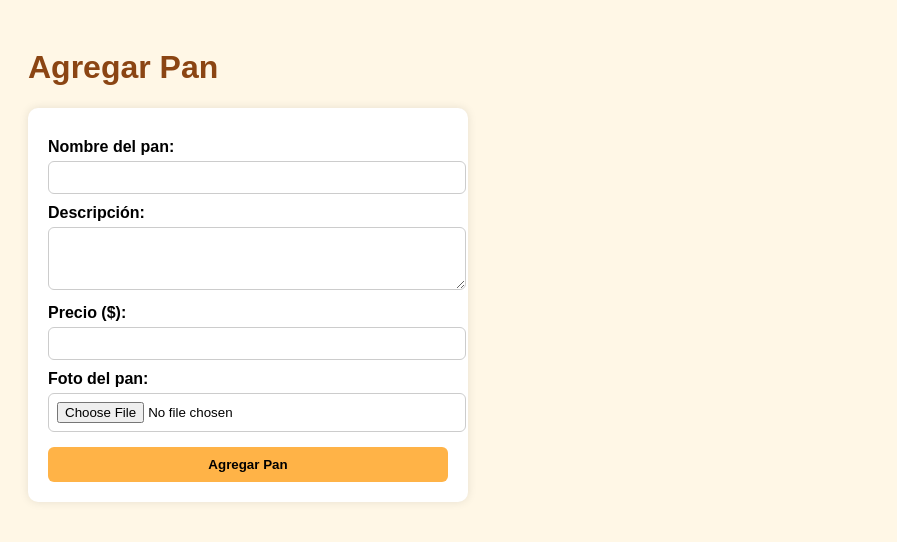
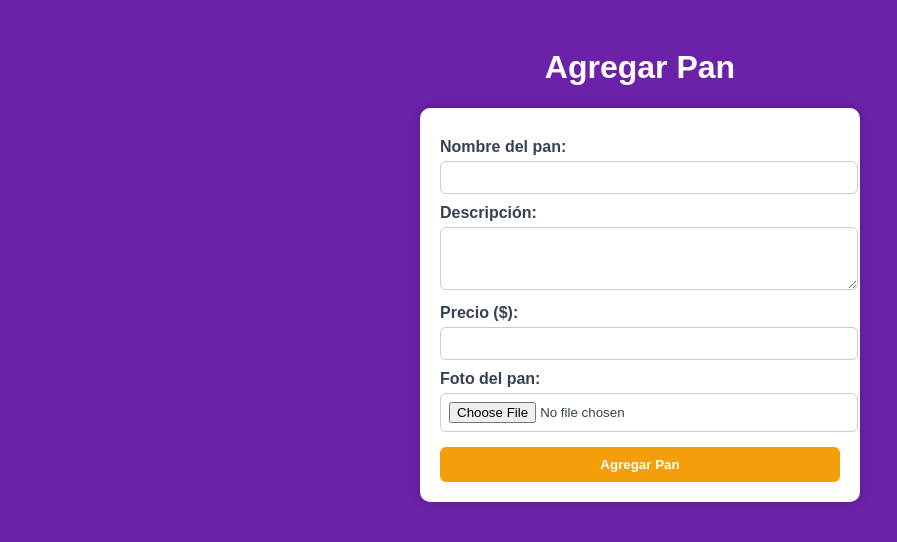
Before and after one commit to VladimirArauz/desesperanza, a website: page public/indexgestionarpanes.html in a window 1280 px wide. Shown: the whole page, without its empty margins (0-897 px from the left). Drawn offline with Linux system fonts and the light colour scheme.

Commit message:
cambio 19

```diff
--- a/public/style.css
+++ b/public/style.css
@@ -1,18 +1,23 @@
-body{
+body {
     background-color: #6B21A8;
+    color: white;
+}
 
-}
-div{
+div {
     background-color: #F59E0B;
     text-align: center;
     margin: auto;
-
+    border-radius: 8px;
+    padding: 15px;
+    margin-bottom: 20px;
 }
 
-div.enlaces{
+div.enlaces {
     background-color: #374151;
     color: white;
-padding: 10px;
+    padding: 15px;
+    border-radius: 8px;
+    box-shadow: 0 4px 8px rgba(0,0,0,0.2);
 }
 
 a{
--- a/public/stylegestionar.css
+++ b/public/stylegestionar.css
@@ -1,19 +1,23 @@
     body {
       font-family: Arial, sans-serif;
-      background-color: #fff7e6;
+      background-color: #6B21A8;
       padding: 20px;
+      color: white;
     }
 
     h1 {
-      color: #8b4513;
+      color: white;
+      text-align: center;
     }
 
     form {
-      background-color: #fff;
+      background-color: white;
       padding: 20px;
       border-radius: 10px;
-      box-shadow: 0 0 10px rgba(0,0,0,0.1);
+      box-shadow: 0 0 10px rgba(0,0,0,0.2);
       max-width: 400px;
+      margin: 0 auto;
+      color: #374151;
     }
 
     label {
@@ -32,17 +36,19 @@
 
     button {
       margin-top: 15px;
-      background-color: #ffb347;
+      background-color: #F59E0B;
       border: none;
       padding: 10px;
       width: 100%;
       border-radius: 6px;
       cursor: pointer;
       font-weight: bold;
+      color: white;
+      transition: background-color 0.3s;
     }
 
     button:hover {
-      background-color: #ffa500;
+      background-color: #6B21A8;
     }
 
     .card {
--- a/public/stylepanes.css
+++ b/public/stylepanes.css
@@ -1,13 +1,14 @@
     body {
       font-family: "Poppins", sans-serif;
-      background-color: #fff7e6;
+      background-color: #6B21A8;
       margin: 0;
       padding: 20px;
+      color: white;
     }
 
     h1 {
       text-align: center;
-      color: #8b4513;
+      color: white;
       margin-bottom: 30px;
     }
 
@@ -20,9 +21,9 @@
     }
 
     .pan {
-      background-color: #fff;
+      background-color: white;
       border-radius: 15px;
-      box-shadow: 0 4px 8px rgba(0,0,0,0.1);
+      box-shadow: 0 4px 8px rgba(0,0,0,0.2);
       overflow: hidden;
       transition: transform 0.2s;
       text-align: center;
@@ -31,6 +32,7 @@
 
     .pan:hover {
       transform: scale(1.03);
+      box-shadow: 0 6px 12px rgba(0,0,0,0.3);
     }
 
     .pan img {
@@ -40,22 +42,27 @@
     }
 
     .pan h2 {
-      color: #8b4513;
+      color: #6B21A8;
       margin: 10px 0 5px 0;
     }
 
     .pan p {
-      color: #444;
+      color: #374151;
       padding: 0 10px;
       font-size: 15px;
     }
 
     .precio {
-      background-color: #ffb347;
+      background-color: #F59E0B;
       color: white;
       display: inline-block;
       padding: 6px 12px;
       border-radius: 20px;
       font-weight: bold;
       margin-top: 8px;
+      transition: background-color 0.3s;
     }
+
+    .precio:hover {
+      background-color: #6B21A8;
+    }
```
Also changed, not shown: public/index.html (+1 -1 lines), public/indexpanes.html (+1 -1 lines). Lines whose indentation alone changed are shown as unchanged.
